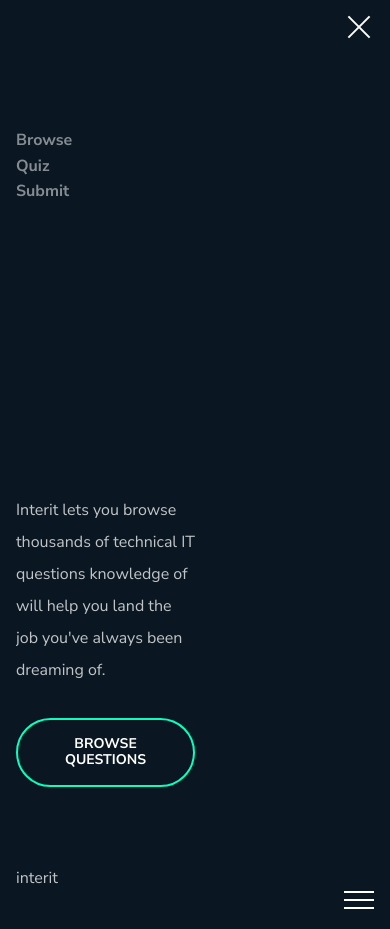
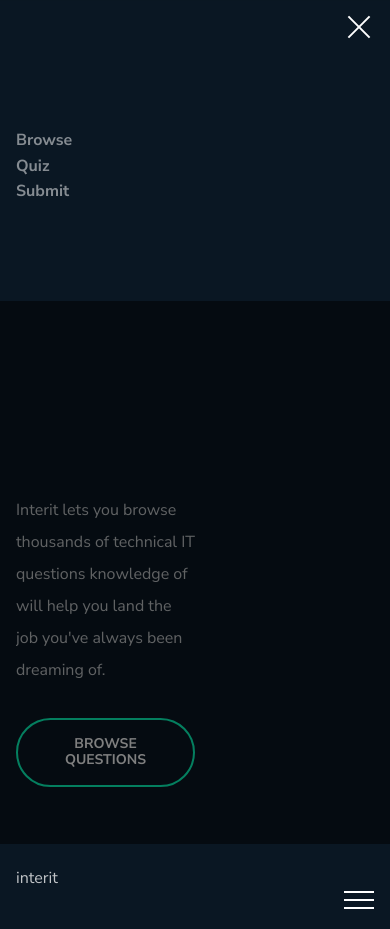
Before and after one commit to SeniorNinjaRockstars/interviews, a Gatsby site: page / in a window 390 px wide. Both pictures are taken after a click on the button 354 px from the left and 36 px from the top of the page. Built offline with nearby package versions, Linux system fonts and the light colour scheme; Gatsby itself is replaced by a stand-in of ours.

Commit message:
Refactor navigation

```diff
--- a/src/containers/Navigation/Navigation.js
+++ b/src/containers/Navigation/Navigation.js
@@ -3,7 +3,7 @@
 
 import MenuButton from "../../components/MenuButton"
 
-import { Overlay, Nav, NavWrapper, NavList, MainNavLink } from './styled.js'
+import { Nav, NavWrapper, NavList, MainNavLink, NavOverlay } from './styled.js'
 
 const Navigation = () => {
   const [menuState, setMenuState] = useState(false)
@@ -36,7 +36,7 @@
         </NavWrapper>
       </Nav>
       <MenuButton onClick={onMenuClick} isMenuOpened={menuState} />
-      <Overlay isVisible={menuState} onClick={onOverlayClick} />
+      <NavOverlay isVisible={menuState} onClick={onOverlayClick} />
     </>
   )
 }
--- a/src/containers/Navigation/styled.js
+++ b/src/containers/Navigation/styled.js
@@ -1,29 +1,6 @@
 import styled, { css } from "styled-components"
 
 import NavLink from "../../atoms/NavLink";
-
-export const Overlay = styled.div`
-  background: ${({ theme }) => theme.color.background.darker};
-  position: fixed;
-  top: 0;
-  left: 0;
-  height: 100vh;
-  width: 100vw;
-  opacity: 0;
-  transition: opacity ${({ theme }) => theme.effects.transition.base},
-    visibility ${({ theme }) => theme.effects.transition.none} 0.4s;
-  visibility: hidden;
-  z-index: 100;
-
-  ${({ isVisible }) =>
-    isVisible &&
-    css`
-      opacity: 0.2;
-      visibility: visible;
-      transition: opacity ${({ theme }) => theme.effects.transition.base},
-        visibility ${({ theme }) => theme.effects.transition.none} 0s;
-    `};
-`
 
 export const Nav = styled.nav`
   box-sizing: border-box;
@@ -54,10 +31,6 @@
   `};
 `
 
-export const MainNavLink = styled(NavLink)`
-  margin-right: 3rem;
-`;
-
 export const NavWrapper = styled.div`
   display: flex;
 
@@ -85,4 +58,31 @@
     display: block;
     margin-bottom: 2rem;
   `};
-`;
+`
+
+export const MainNavLink = styled(NavLink)`
+  margin-right: 3rem;
+`
+
+export const NavOverlay = styled.div`
+  background: ${({ theme }) => theme.color.background.dark};
+  position: fixed;
+  top: 0;
+  left: 0;
+  height: 100vh;
+  width: 100vw;
+  opacity: 0;
+  transition: opacity ${({ theme }) => theme.effects.transition.base},
+    visibility ${({ theme }) => theme.effects.transition.none} 0.4s;
+  visibility: hidden;
+  z-index: 100;
+
+  ${({ isVisible }) =>
+    isVisible &&
+    css`
+      opacity: 0.5;
+      visibility: visible;
+      transition: opacity ${({ theme }) => theme.effects.transition.base},
+        visibility ${({ theme }) => theme.effects.transition.none} 0s;
+    `};
+`
--- a/src/styles/theme.js
+++ b/src/styles/theme.js
@@ -30,6 +30,7 @@
       primary: "#0A1723",
       secondary: "#121E2A",
       base: "#0A1723",
+      dark: "#000",
     },
     text: {
       primary: "#FFF",
```
